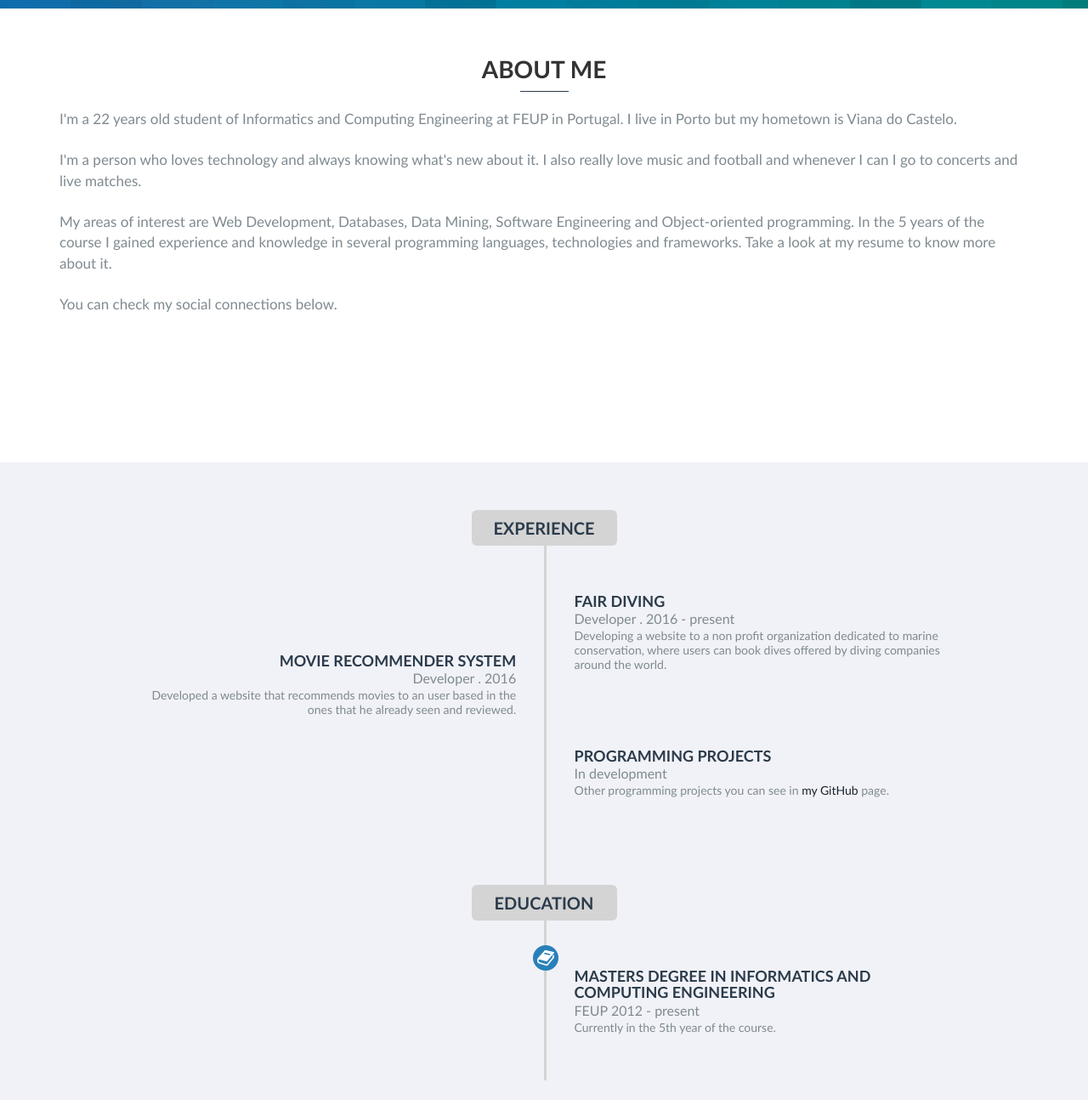
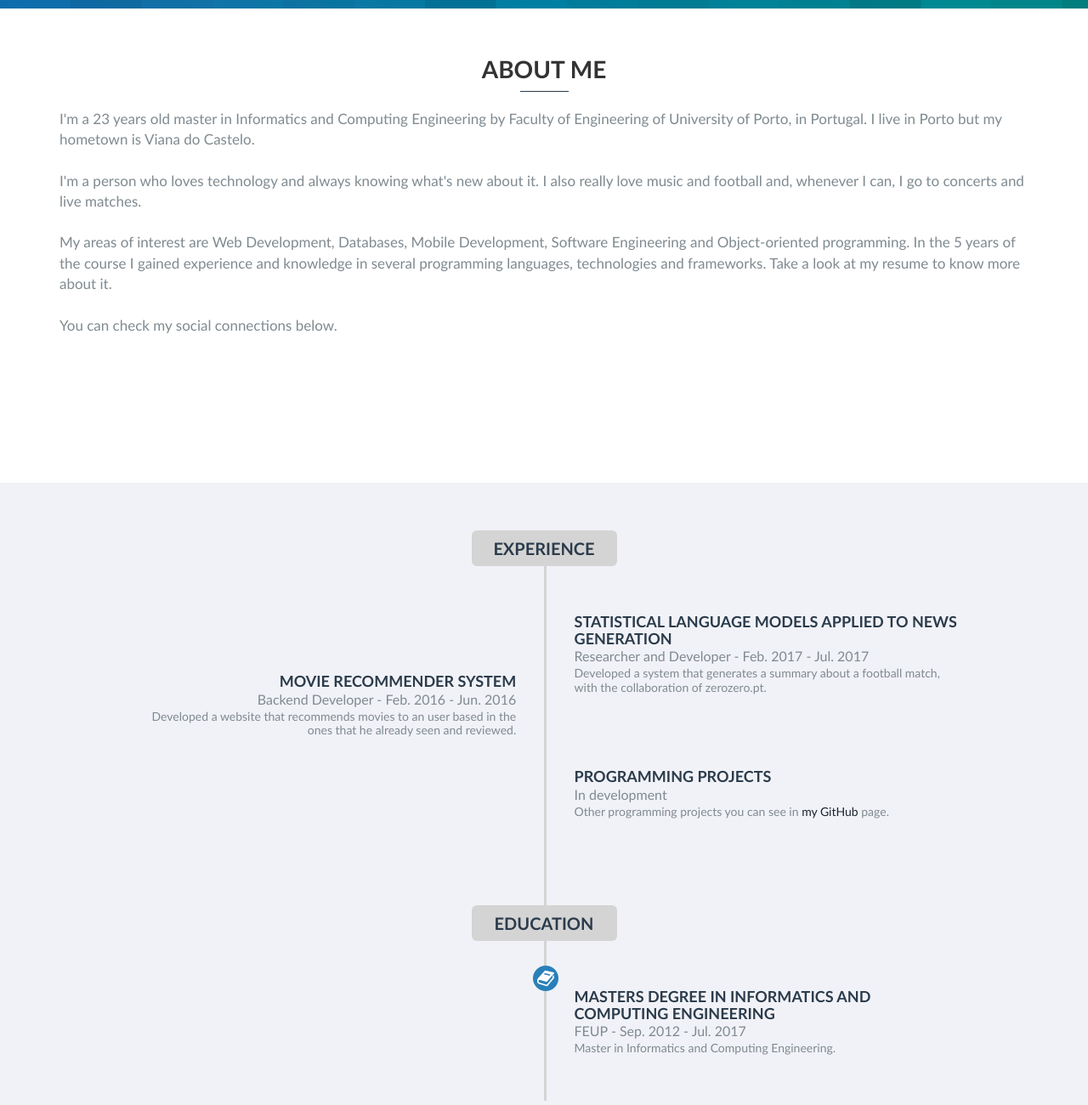
Before and after one commit to joaorpsoares/joaorpsoares.github.io, a plain HTML site: page index.html in a window 1280 px wide. Shown: the part 740-2040 px from the top of the page at 85% size. Drawn offline with nearby package versions, Linux system fonts and the light colour scheme; a script that the page names is missing.

Commit message:
Update to the website

```diff
--- a/index.html
+++ b/index.html
@@ -49,11 +49,11 @@ License URL: http://creativecommons.org/licenses/by/3.0/
 			<div class="about-top">
 				<h3 class="top-title">About Me</h3>
 				<span class="line"></span>
-				<p style="margin-top: 20px">I'm a 22 years old student of Informatics and Computing Engineering at FEUP in Portugal. I live in Porto but my hometown is Viana do Castelo.
+				<p style="margin-top: 20px">I'm a 23 years old master in Informatics and Computing Engineering by Faculty of Engineering of University of Porto, in Portugal. I live in Porto but my hometown is Viana do Castelo.
 				<br><br>
-				I'm a person who loves technology and always knowing what's new about it. I also really love music and football and whenever I can I go to concerts and live matches.
+				I'm a person who loves technology and always knowing what's new about it. I also really love music and football and, whenever I can, I go to concerts and live matches.
 				<br><br>
-				My areas of interest are Web Development, Databases, Data Mining, Software Engineering and Object-oriented programming. In the 5 years of the course I gained experience and knowledge in several programming languages, technologies and frameworks. Take a look at my resume to know more about it.
+				My areas of interest are Web Development, Databases, Mobile Development, Software Engineering and Object-oriented programming. In the 5 years of the course I gained experience and knowledge in several programming languages, technologies and frameworks. Take a look at my resume to know more about it.
 				<br><br>
 				You can check my social connections below.
 				</p>
@@ -107,13 +107,13 @@ License URL: http://creativecommons.org/licenses/by/3.0/
 				</span>
 				<label class="bag"></label>
 				<div class="exp-devide-grid-right">
-					<h5>Fair Diving</h5>
-					<small>Developer . 2016 - present </small>
-					<p>Developing a website to a non profit organization dedicated to marine conservation, where users can book dives offered by diving companies around the world.</p>
+					<h5>Statistical Language Models applied to News Generation</h5>
+					<small>Researcher and Developer - Feb. 2017 - Jul. 2017 </small>
+					<p>Developed a system that generates a summary about a football match, with the collaboration of zerozero.pt.</p>
 				</div>
 				<div class="exp-devide-grid-left">
 					<h5>Movie Recommender System</h5>
-					<small>Developer . 2016</small>
+					<small>Backend Developer - Feb. 2016 - Jun. 2016</small>
 					<p>Developed a website that recommends movies to an user based in the ones that he already seen and reviewed.</p>
 				</div>
 				<div class="exp-devide-grid-rightb">
@@ -129,8 +129,8 @@ License URL: http://creativecommons.org/licenses/by/3.0/
 				<label class="book"></label>
 				<div class="exp-devide-grid-right">
 					<h5>Masters Degree in Informatics and Computing Engineering</h5>
-					<small>FEUP   2012 - present</small>
-					<p>Currently in the 5th year of the course.</p>
+					<small>FEUP - Sep. 2012 - Jul. 2017</small>
+					<p>Master in Informatics and Computing Engineering.</p>
 				</div><!--
 				<div class="exp-devide-grid-left">
 					<h5>BACHELORS DEGREE</h5>
```
